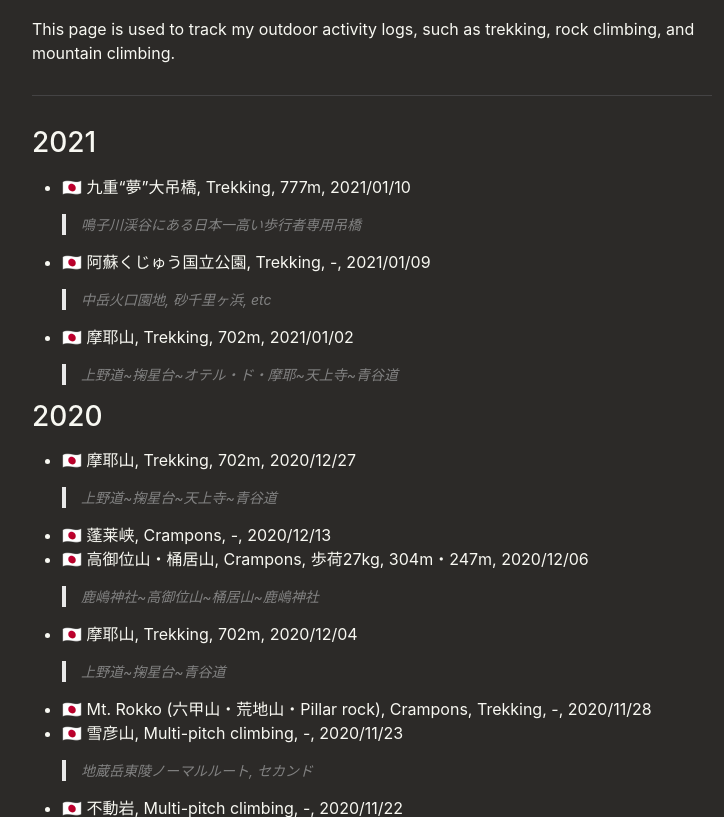
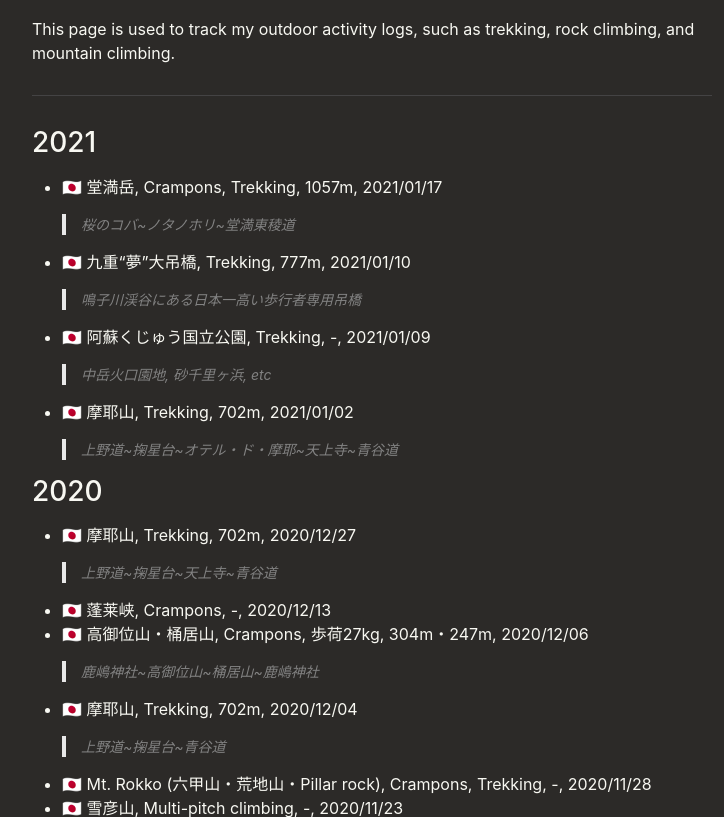
Before and after one commit to pixyzehn/pixyzehn.com, a Jekyll site: the page built from pages/mountaineering.md, in a window 1280 px wide and 900 px high, scrolled down 338 px, cut to the strip 83-900 px from the top of the window. Shown: the whole strip, without its empty margins (268-992 px from the left). Built offline with Jekyll 4.4.1, drawn with Linux system fonts in a browser that asks for light colours.

Commit message:
Update data

```diff
--- a/_data/mountaineering.yml
+++ b/_data/mountaineering.yml
@@ -1,5 +1,11 @@
 - year: 2021
   activities:
+    - flag: 🇯🇵
+      name: 堂満岳
+      category: Crampons, Trekking
+      altitude: '1057m'
+      date: 2021/01/17
+      note: '桜のコバ~ノタノホリ~堂満東稜道'
     - flag: 🇯🇵
       name: 九重“夢”大吊橋
       category: Trekking
```
